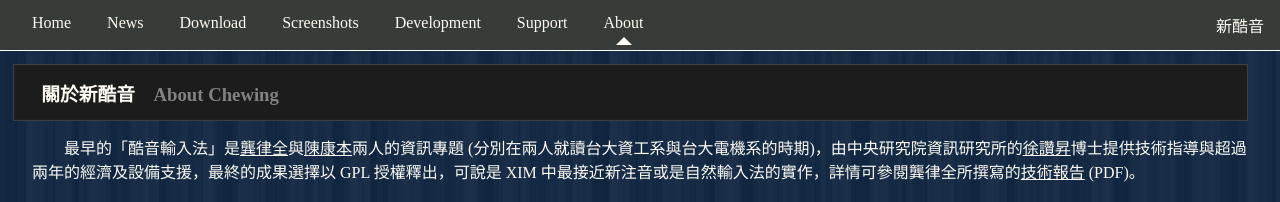
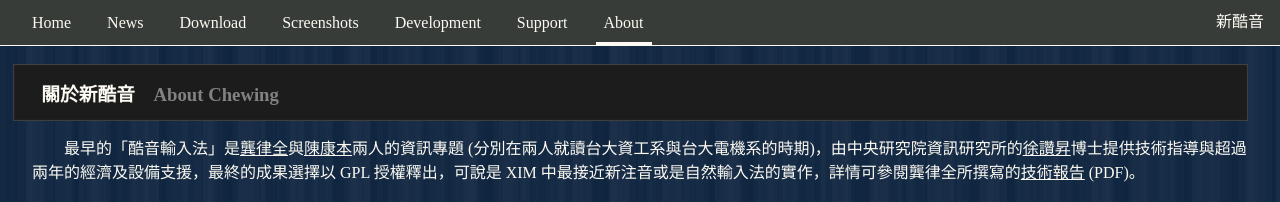
Before and after one commit to chewing/chewing.github.com, a Jekyll site: the page built from about.html, in a window 1280 px wide. Shown: the top 202 px of the page. Built offline with Jekyll 4.4.1, drawn with Linux system fonts in a browser that asks for light colours; Markdown is read by kramdown in place of the engine named in the settings.

Commit message:
change navigation indicator style

```diff
--- a/_sass/layout.scss
+++ b/_sass/layout.scss
@@ -18,7 +18,7 @@
         label {
             display: block;
 
-            img {padding: .75em 1em;}
+            img {padding: .5em 1em;}
         }
 
         input:checked ~ ul.navigation__list {
--- a/style.scss
+++ b/style.scss
@@ -32,7 +32,8 @@
 .logo {
 	float: right;
 	display: inline-block;
-	padding: .8em 1em .8em 0;
+	padding: .5em 0;
+	margin-right: 1em;
 	color: $font-color;
 }
 
@@ -66,13 +67,11 @@
 		display: block;
 		content: '';
 		position: absolute;
-		width: 0;
-		height: 0;
-		border: 8px solid transparent;
-		border-bottom-color: $font-color;
+		width: 100%;
+		height: 3px;
+		background-color: $font-color;
 		bottom: 0;
-		left: 50%;
-		margin-left: -8px;
+		left: 0;
 	}
 }
 
```
